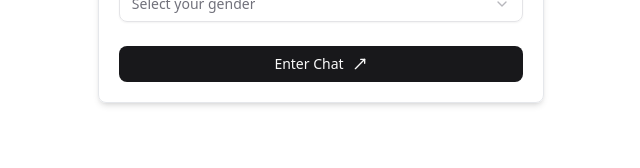
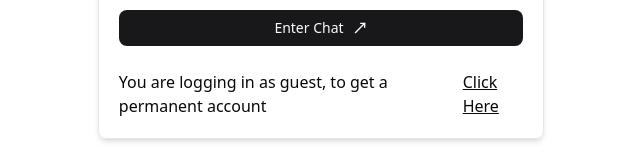
Before and after one commit to ujjwalkirti/chatterbase, a Next.js app in the folder frontend/: page /login in a window 1280 px wide. Shown: the part 452-620 px from the top of the page, without its empty margins (319-959 px from the left). Built offline with nearby package versions, Linux system fonts and the light colour scheme; no server answers; sample sign-in values are in the browser's storage.

Commit message:
feat(auth): add permanent login route placeholder and link in guest login form

```diff
--- /dev/null
+++ b/frontend/app/(auth)/permanent-login/page.tsx
@@ -0,0 +1,9 @@
+import React from 'react'
+
+function PermanentLoginPage() {
+  return (
+    <div>PermanentLoginPage</div>
+  )
+}
+
+export default PermanentLoginPage
--- a/frontend/components/auth/LoginForm.tsx
+++ b/frontend/components/auth/LoginForm.tsx
@@ -13,6 +13,7 @@ import { Loader2Icon, MessagesSquareIcon, MoveUpRightIcon } from "lucide-react";
 import { useRouter } from "next/navigation";
 import { getBrowser, getDeviceType, getOS } from "@/utils/functions/deviceDetails";
 import { signIn } from "next-auth/react";
+import Link from "next/link";
 
 interface LoginFormProps {
 	currentIPAddress: string;
@@ -29,7 +30,7 @@ const FormSchema = z.object({
 		},
 		{
 			message: "You must be at least 18 years old.",
-		}
+		},
 	),
 	gender: z.enum(["male", "female", "transgender", "couple", "other"], {
 		required_error: "Gender is required",
@@ -71,9 +72,7 @@ export default function LoginForm({ currentIPAddress }: LoginFormProps) {
 			});
 
 			if (result?.error) {
-				const description = result.code && result.code !== "credentials"
-					? result.code
-					: "Registration failed. Please try again.";
+				const description = result.code && result.code !== "credentials" ? result.code : "Registration failed. Please try again.";
 				toast.error("Registration Failed", { description });
 				return;
 			}
@@ -161,6 +160,10 @@ export default function LoginForm({ currentIPAddress }: LoginFormProps) {
 						</>
 					)}
 				</Button>
+
+				<div className="flex gap-1 ">
+					<p>You are logging in as guest, to get a permanent account </p> <Link className="underline" href={"/permanent-login"}>Click Here </Link>
+				</div>
 			</form>
 		</Form>
 	);
```
